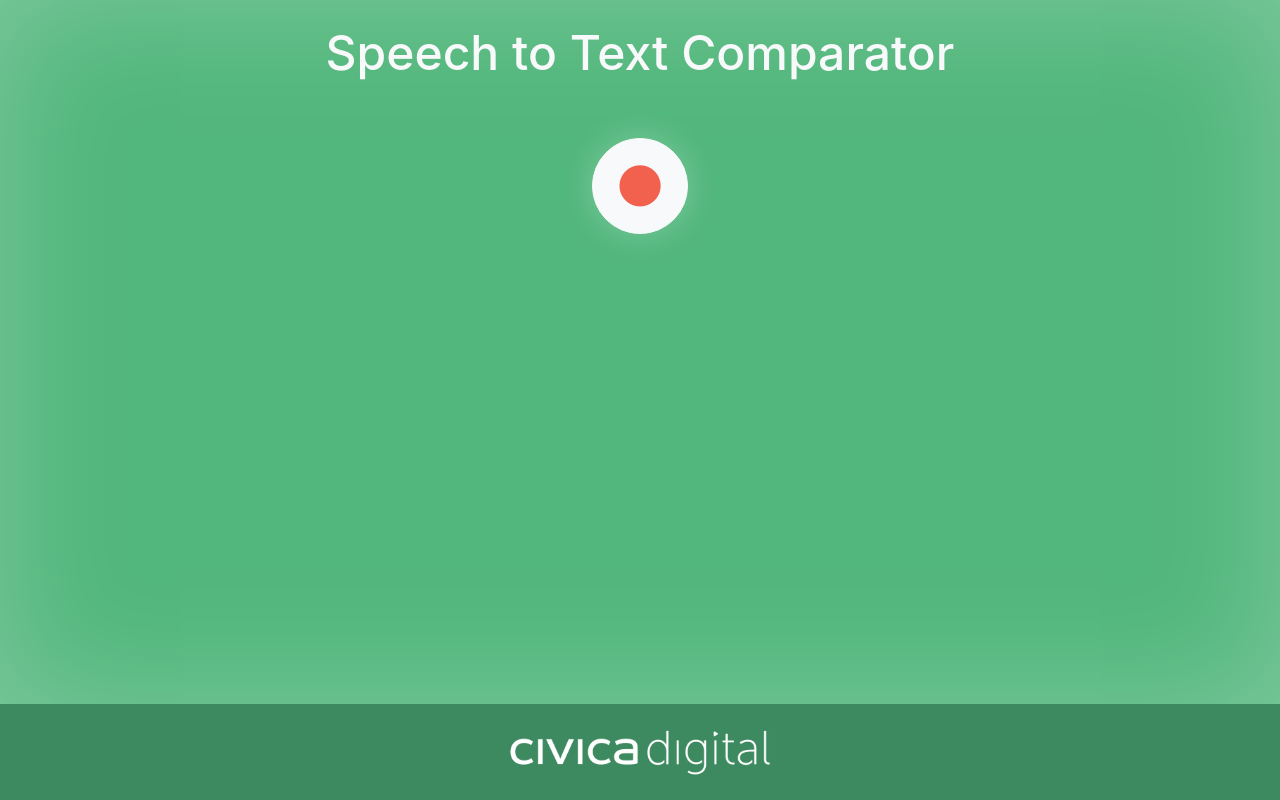
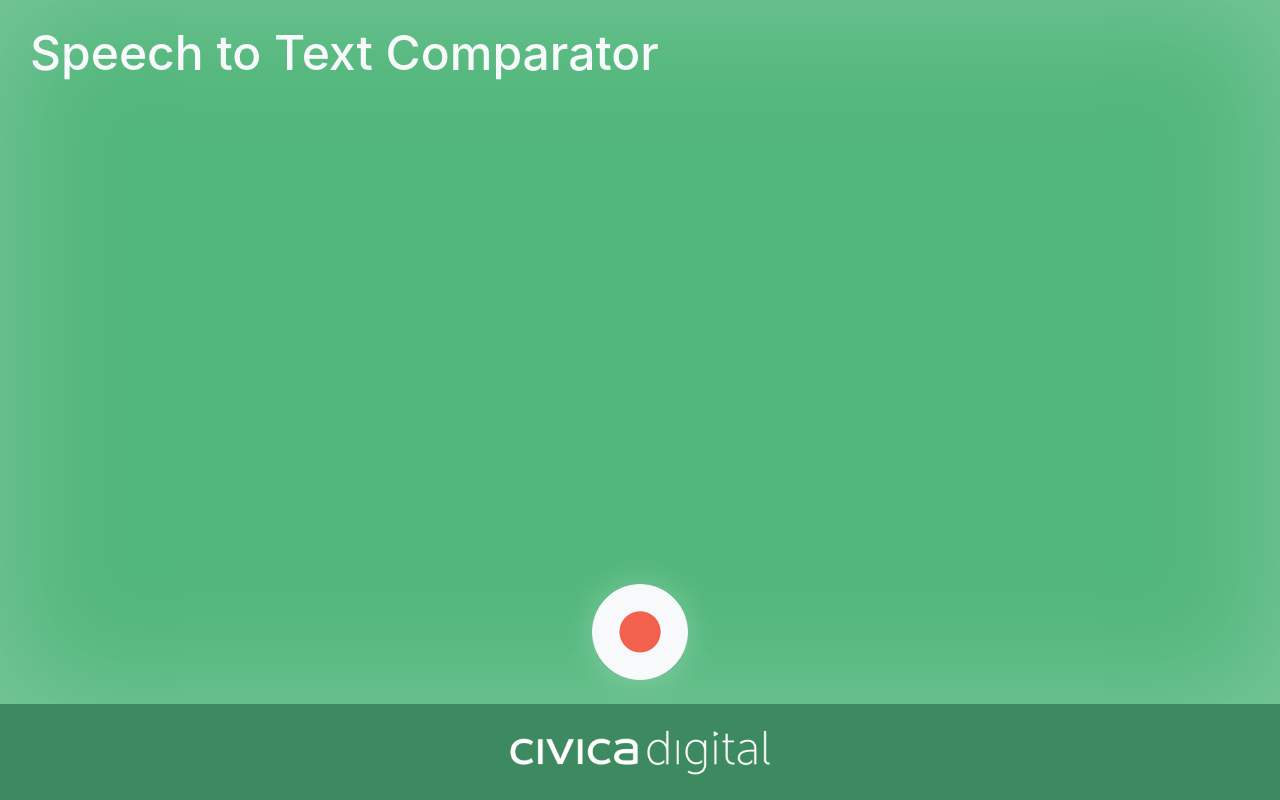
Before and after one commit to KeianBarton/Speech-to-text, an Angular app in the folder SpeechToTextClient/: page / in a window 1280 px wide. Built offline with nearby package versions, Linux system fonts and the light colour scheme.

Commit message:
Styling completed

```diff
--- a/SpeechToTextClient/src/app/app.component.css
+++ b/SpeechToTextClient/src/app/app.component.css
@@ -5,7 +5,6 @@
 #main {
     background: #52B77C;
     flex: 1;
-    overflow-y: scroll;
     -webkit-box-shadow: inset 0px 0px 128px rgba(255, 255, 255, 0.25);
     -moz-box-shadow: inset 0px 0px 128px rgba(255, 255, 255, 0.25);
     box-shadow: inset 0px 0px 128px rgba(255, 255, 255, 0.25);
--- a/SpeechToTextClient/src/app/home/home.component.css
+++ b/SpeechToTextClient/src/app/home/home.component.css
@@ -1,9 +1,11 @@
+#home-container {
+    min-height: 100%;
+    position: relative;
+}
+
 #title-container {
     margin: 1.5rem 0;
-}
-
-#home-container {
-    min-height: 100%;
+    justify-self: flex-start;
 }
 
 h1 {
@@ -32,3 +34,30 @@ h1 {
         font-size: 2.5rem;
     }
 }
+
+/* mobile phones - small screens */
+@media screen and (max-width: 320px) {
+    #title-container {
+        margin: 1rem 0;
+    }
+
+    h1 {
+        font-size: 2.25rem;
+    }
+}
+
+#record-container {
+    position: absolute;
+    bottom: 0;
+    left: 0;
+    right: 0;
+}
+
+#title-and-results-container {
+    overflow-y: scroll;
+    overflow-x: hidden;
+}
+
+#results-container {
+    max-height: 52vh;
+}
--- a/SpeechToTextClient/src/app/home/home.component.html
+++ b/SpeechToTextClient/src/app/home/home.component.html
@@ -1,13 +1,15 @@
-<div id="home-container" class="container-fluid">
-  <div id="title-container" class="row text-center">
-    <h1 class="col text-light h-100">{{title}}</h1>
+<div id="home-container" class="container-fluid d-flex flex-column">
+  <div id="title-and-results-container">
+    <div id="title-container" class="row text-center">
+      <h1 class="col text-light h-100 pl-0 pr-0">{{title}}</h1>
+    </div>
+    <div id="results-container" class="row pt-4 pb-4" *ngIf="wavBase64String!=''" [@flyInOut]>
+      <app-aws [wavBase64String]="wavBase64String" class="col-12 col-sm-6 col-lg-4 mb-4"></app-aws>
+      <app-azure [wavBase64String]="wavBase64String" class="col-12 col-sm-6 col-lg-4 mb-4"></app-azure>
+      <app-watson [wavBase64String]="wavBase64String" class="col-12 col-sm-6 col-lg-4"></app-watson>
+    </div>
   </div>
   <div id="record-container" class="row align-items-center">
     <app-record (audioEmitter)="handleAudioChange($event)" (completedEmitter)="handleCompletion($event)" class="col"></app-record>
   </div>
-  <div id="results-container" class="row mt-2 mb-2" *ngIf="wavBase64String!=''" [@flyInOut]>
-    <app-aws [wavBase64String]="wavBase64String" class="col-12 col-sm-6 col-lg-4 mb-4"></app-aws>
-    <app-azure [wavBase64String]="wavBase64String" class="col-12 col-sm-6 col-lg-4 mb-4"></app-azure>
-    <app-watson [wavBase64String]="wavBase64String" class="col-12 col-sm-6 col-lg-4 mb-4"></app-watson>
-  </div>
 </div>
--- a/SpeechToTextClient/src/app/home/home.component.ts
+++ b/SpeechToTextClient/src/app/home/home.component.ts
@@ -7,17 +7,18 @@ import { trigger, state, style, animate, transition, keyframes } from '@angular/
   styleUrls: ['./home.component.css'],
   animations: [
     trigger('flyInOut', [
-      state('in', style({transform: 'translateX(0)'})),
+      state('in', style({transform: 'translateY(0)'})),
       transition(':enter', [
-        animate('300ms ease-in', keyframes([
-          style({opacity: 0, transform: 'translateY(100vh)', offset: 0}),
+        animate('600ms ease-in', keyframes([
+          style({opacity: 0, height: '0px', transform: 'translateY(-100%)', offset: 0}),
+          style({opacity: 0, height: 'unset', transform: 'translateY(-100%)', offset: 0.5}),
           style({opacity: 1, transform: 'translateY(0)', offset: 1})
         ]))
       ]),
       transition(':leave', [
-        animate('300ms ease-in', keyframes([
+        animate('300ms ease-out', keyframes([
           style({opacity: 1, transform: 'translateY(0)', offset: 0}),
-          style({opacity: 0, transform: 'translateY(100vh)', offset: 1})
+          style({opacity: 0, transform: 'translateY(5%)', offset: 1})
         ]))
       ])
     ])
--- a/SpeechToTextClient/src/shared/components/record/record.component.css
+++ b/SpeechToTextClient/src/shared/components/record/record.component.css
@@ -46,7 +46,7 @@
 #sound-bar{
     display: flex;
     align-items: center;
-    height: 128px;
+    height: 50vh;
     flex: 1;
 }
 
--- a/SpeechToTextClient/src/shared/components/record/record.component.html
+++ b/SpeechToTextClient/src/shared/components/record/record.component.html
@@ -1,4 +1,9 @@
 <div class="text-center d-flex flex-column">
+  <div *ngIf="!completed&&recording" [@squishWaveForm] id="sound-bar" class="row ml-4 mr-4">
+    <div *ngFor="let bar of visualisationValues" class="adjustable-bar"
+      [style.height.%]="bar" [style.width.%]="barWidth"
+      [style.marginRight.%]="barGap"></div>
+  </div>
   <div id="button-container" class="mt-4 mb-4">
     <a *ngIf="recording&&!completed" (click)="stopRecording()" class="btn btn-light rounded-circle">
       <i class="fa fa-square"></i>
@@ -10,9 +15,4 @@
       <i class="fa fa-repeat"></i>
     </a>
   </div>
-  <div *ngIf="!completed&&recording" [@squishWaveForm] id="sound-bar" class="row m-4">
-      <div *ngFor="let bar of visualisationValues" class="adjustable-bar"
-        [style.height.%]="bar" [style.width.%]="barWidth"
-        [style.marginRight.%]="barGap"></div>
-    </div>
 </div>
--- a/SpeechToTextClient/src/shared/components/record/record.component.ts
+++ b/SpeechToTextClient/src/shared/components/record/record.component.ts
@@ -9,16 +9,11 @@ import { trigger, state, style, animate, transition, keyframes } from '@angular/
   animations: [
     trigger('squishWaveForm', [
       state('in', style({transform: 'translateX(0)'})),
-      transition(':enter', [
-        animate('300ms ease-in', keyframes([
-          style({height: '0px', offset: 0}),
-          style({height: '128px', offset: 1})
-        ]))
-      ]),
       transition(':leave', [
-        animate('300ms ease-in', keyframes([
-          style({height: '128px', offset: 0}),
-          style({height: '0px', offset: 1})
+        animate('600ms ease-out', keyframes([
+          style({opacity: 1, offset: 0}),
+          style({opacity: 0, height: '50vh', offset: 0.5}),
+          style({opacity: 0, height: '0px', offset: 1})
         ]))
       ])
     ])
--- a/SpeechToTextClient/src/styles.css
+++ b/SpeechToTextClient/src/styles.css
@@ -2,3 +2,7 @@
 html, body, .page-container {
     height: 100%;
 }
+
+::-webkit-scrollbar {
+    display: none;
+}
```
